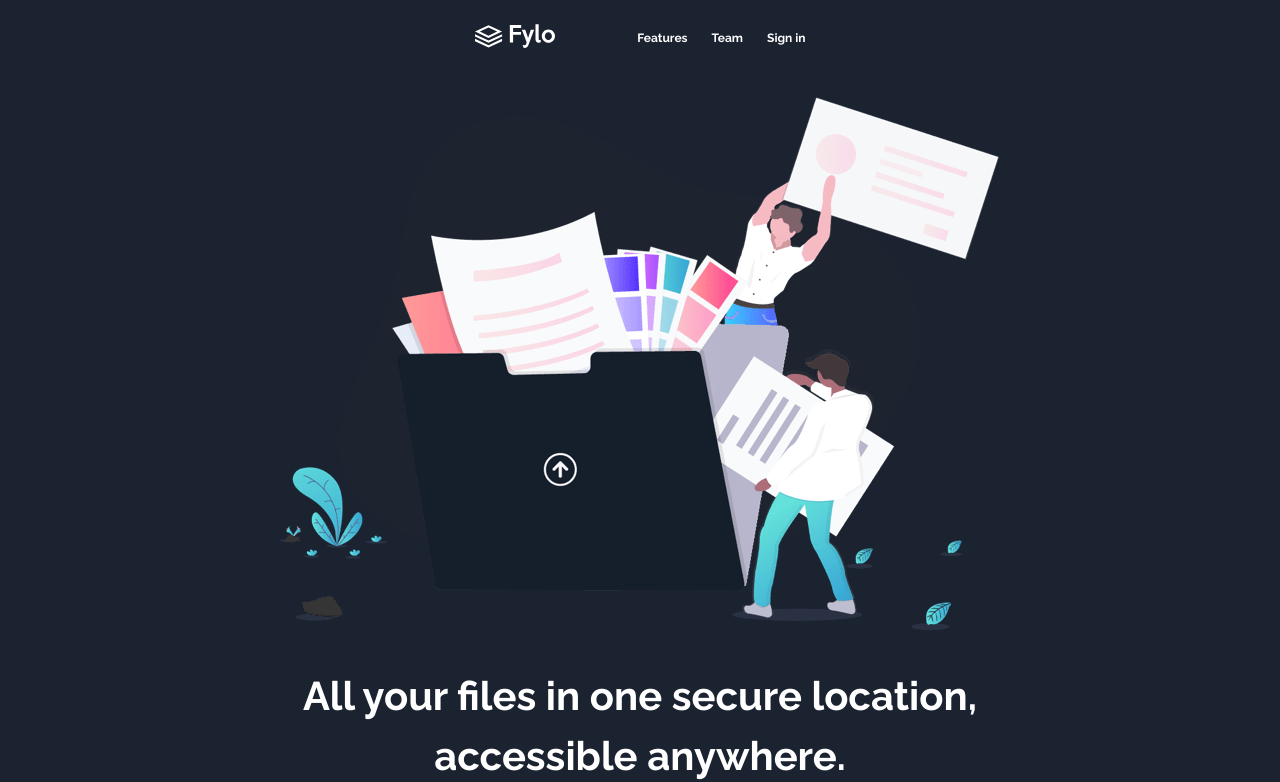
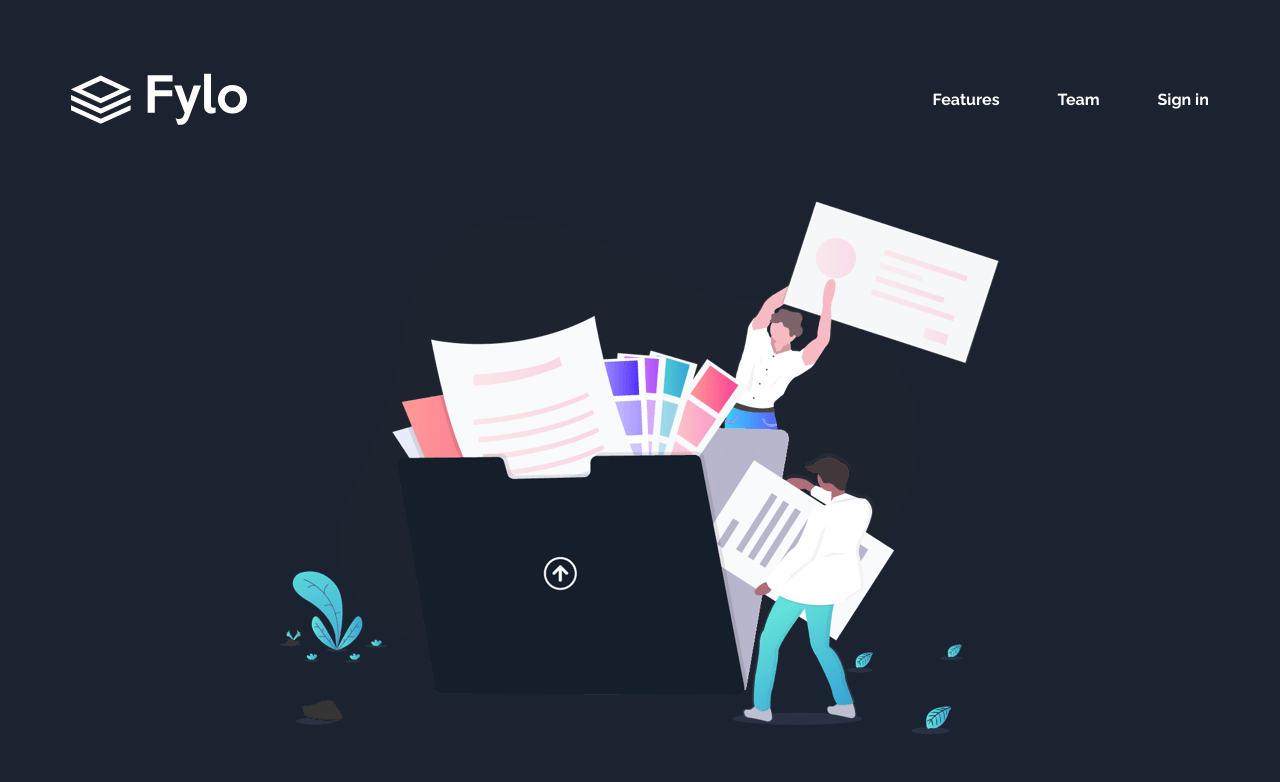
Before and after one commit to stephjoseph/fylo-dark-theme-landing-page-master, a React (Create React App) app: page / in a window 1280 px wide. Shown: the top 782 px of the page. Built offline with nearby package versions, Linux system fonts and the light colour scheme.

Commit message:
Update Navbar.js

```diff
--- a/src/components/Navbar.js
+++ b/src/components/Navbar.js
@@ -3,14 +3,18 @@ import logo from "../images/logo.svg";
 
 const Navbar = () => {
   return (
-    <nav className="mt-6 mb-12 flex w-[20.688rem] items-center justify-between">
+    <nav className="mt-6 mb-12 flex w-[20.688rem] items-center justify-between xl:mb-[4.688rem] xl:mt-[4.563rem] xl:w-[88.88vw] xl:max-w-[80rem]">
       <a href="#">
-        <img className="h-6 w-[5rem]" src={logo} alt="" />
+        <img
+          className="h-6 w-[5rem] xl:h-[3.25rem] xl:w-[11rem]"
+          src={logo}
+          alt=""
+        />
       </a>
-      <ul className="flex items-center gap-6">
+      <ul className="flex items-center gap-6 xl:gap-[3.625rem]">
         <li>
           <a
-            className="font-['Raleway'] text-[0.75rem] font-normal leading-[0.875rem] tracking-normal text-white"
+            className="font-['Raleway'] text-[0.75rem] font-normal leading-[0.875rem] tracking-normal text-white xl:text-base xl:leading-[1.188rem]"
             href="#"
           >
             Features
@@ -18,7 +22,7 @@ const Navbar = () => {
         </li>
         <li>
           <a
-            className="font-['Raleway'] text-[0.75rem] font-normal leading-[0.875rem] tracking-normal text-white"
+            className="font-['Raleway'] text-[0.75rem] font-normal leading-[0.875rem] tracking-normal text-white xl:text-base xl:leading-[1.188rem]"
             href="#"
           >
             Team
@@ -26,7 +30,7 @@ const Navbar = () => {
         </li>
         <li>
           <a
-            className="font-['Raleway'] text-[0.75rem] font-normal leading-[0.875rem] tracking-normal text-white"
+            className="font-['Raleway'] text-[0.75rem] font-normal leading-[0.875rem] tracking-normal text-white xl:text-base xl:leading-[1.188rem]"
             href="#"
           >
             Sign in
```
